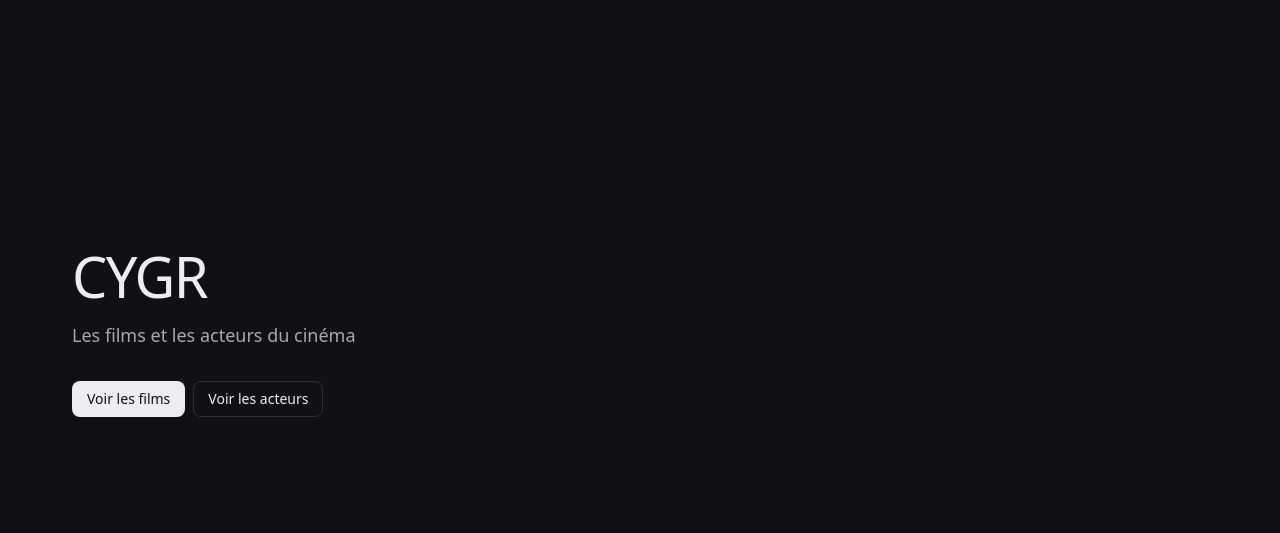
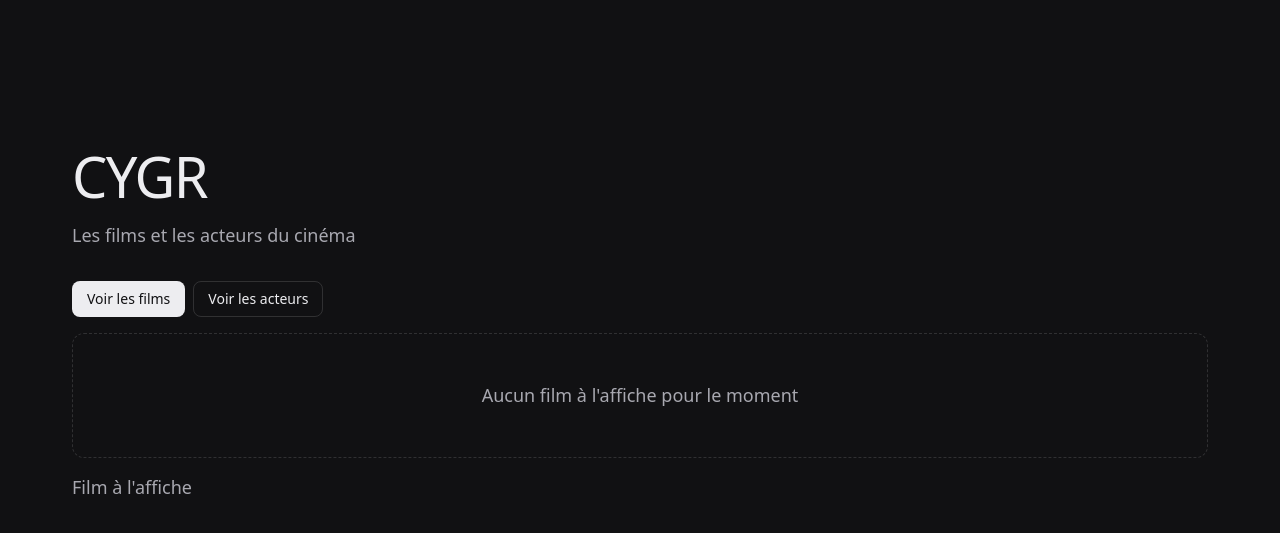
Before and after one commit to MinecraftJavaEdition26-1-2/CYGR, a Spring Boot app: page / in a window 1280 px wide. Shown: the part 57-590 px from the top of the page. Run offline with Spring Boot 4, Linux system fonts and the light colour scheme; tables that the repository leaves empty hold one stand-in row (values such as "Sample post").

Commit message:
Page d'accueil « À l'affiche » : les films qui ont une séance dans les 7 prochains jours

```diff
--- a/CYGR/src/main/java/com/example/demo/controller/HomeController.java
+++ b/CYGR/src/main/java/com/example/demo/controller/HomeController.java
@@ -3,12 +3,22 @@ package com.example.demo.controller;
 import org.springframework.stereotype.Controller;
 import org.springframework.ui.Model;
 import org.springframework.web.bind.annotation.GetMapping;
+import org.springframework.web.bind.annotation.RequestParam;
+import com.example.demo.service.FilmService;
+
 
 @Controller
 public class HomeController {
 
+    FilmService filmService;
+
+    public HomeController(FilmService filmService) {
+        this.filmService = filmService;
+    }
+
     @GetMapping("/")
     public String home(Model model) {
+        model.addAttribute("films", filmService.findFilmsALAffiche());
         model.addAttribute("message", "Les films et les acteurs du cinéma");
         return "index";
     }
--- a/CYGR/src/main/java/com/example/demo/repository/SeanceRepository.java
+++ b/CYGR/src/main/java/com/example/demo/repository/SeanceRepository.java
@@ -3,8 +3,13 @@ package com.example.demo.repository;
 
 import com.example.demo.entity.Seance;
 
+import java.time.LocalDateTime;
+import java.util.List;
+
 import org.springframework.data.jpa.repository.JpaRepository;
 
 public interface SeanceRepository extends JpaRepository<Seance, Long> {
+    // Fonction qui permet de récupérer toutes les séances dont la date de début est comprise entre les deux dates passées en paramètre
+    List<Seance> findByDateHeureDebutBetween(LocalDateTime debut, LocalDateTime fin);
 
 }
--- a/CYGR/src/main/resources/templates/index.html
+++ b/CYGR/src/main/resources/templates/index.html
@@ -16,6 +16,19 @@
             <a th:href="@{/films}" class="btn btn-primary">Voir les films</a>
             <a th:href="@{/acteurs}" class="btn">Voir les acteurs</a>
         </div>
+
+        <p class="vide" th:if="${films.isEmpty()}">Aucun film à l'affiche pour le moment</p>
+        <p>Film à l'affiche </p>
+        <div class="grille-films">
+            <a class="fiche" th:each="film : ${films}" th:href="@{/films/detail(id=${film.id})}">
+                <div class="affiche">
+                    <img th:src="${film.affiche}" th:alt="${film.nom}">
+                </div>
+                <div class="fiche-corps">
+                    <h2 class="fiche-titre" th:text="${film.nom}">Nom du film</h2>
+                </div>
+            </a>
+        </div>
     </main>
 </body>
 </html>
```
Also changed, not shown: CYGR/src/main/java/com/example/demo/service/FilmService.java (+15 -1 lines).
